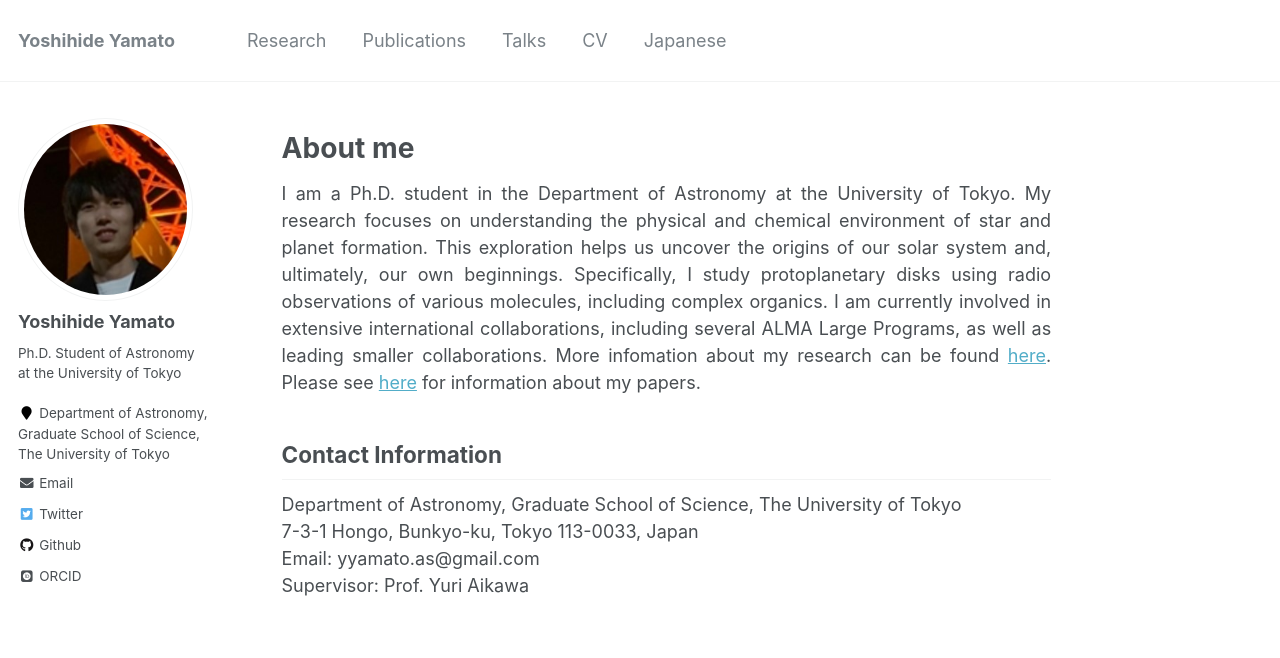
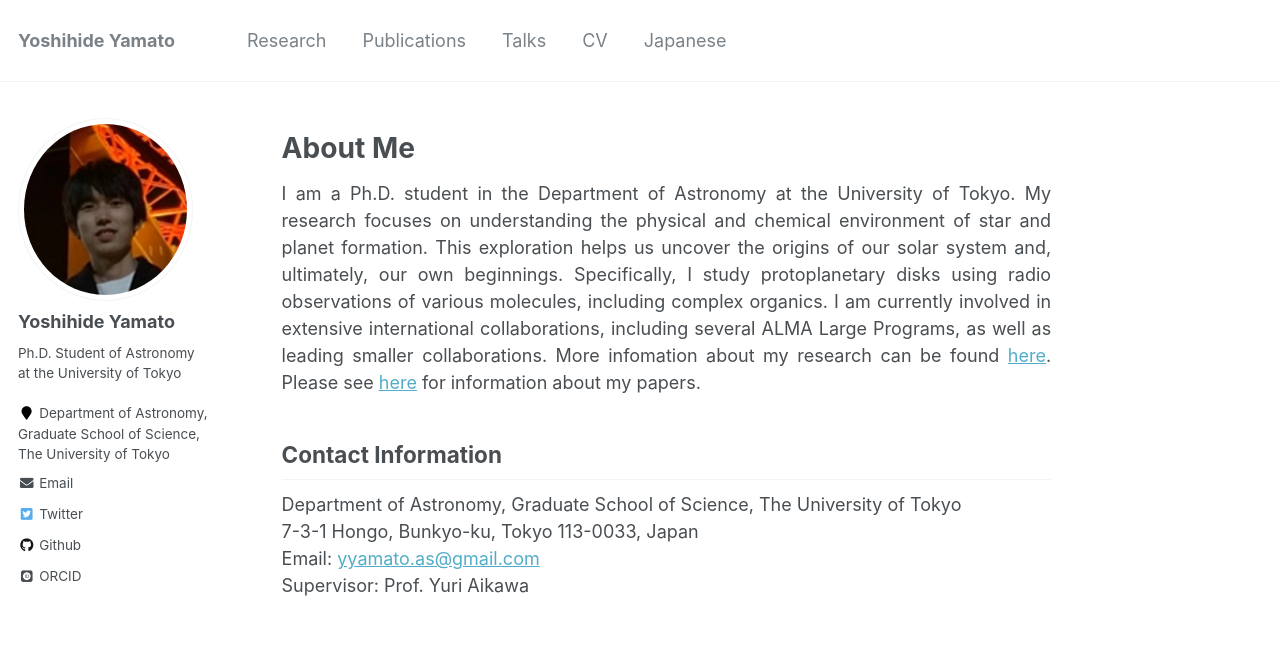
Before and after one commit to yyamato-as/website, a Jekyll site: the page built from _pages/about.md, in a window 1280 px wide. Shown: the top 658 px of the page. Built offline with Jekyll 4.4.1, drawn with Linux system fonts in a browser that asks for light colours; some web fonts are replaced; some of the changed lines change nothing that is shown.

Commit message:
Updated home page

```diff
--- a/_pages/about.md
+++ b/_pages/about.md
@@ -9,12 +9,12 @@ redirect_from:
 ---
 
 
-# About me
+# About Me
 <div style="text-align: justify">I am a Ph.D. student in the Department of Astronomy at the University of Tokyo. My research focuses on understanding the physical and chemical environment of star and planet formation. This exploration helps us uncover the origins of our solar system and, ultimately, our own beginnings. Specifically, I study protoplanetary disks using radio observations of various molecules, including complex organics. I am currently involved in extensive international collaborations, including several ALMA Large Programs, as well as leading smaller collaborations. More infomation about my research can be found <a href="https://yyamato-as.github.io/website/research">here</a>. Please see <a href="https://yyamato-as.github.io/website/publications">here</a> for information about my papers.</div>
 
 Contact Information
 ------
 Department of Astronomy, Graduate School of Science, The University of Tokyo
 7-3-1 Hongo, Bunkyo-ku, Tokyo 113-0033, Japan
-Email: yyamato.as@gmail.com
+Email: <a href="mailto:yyamato.as@gmail.com">yyamato.as@gmail.com</a>
 Supervisor: Prof. Yuri Aikawa
```
